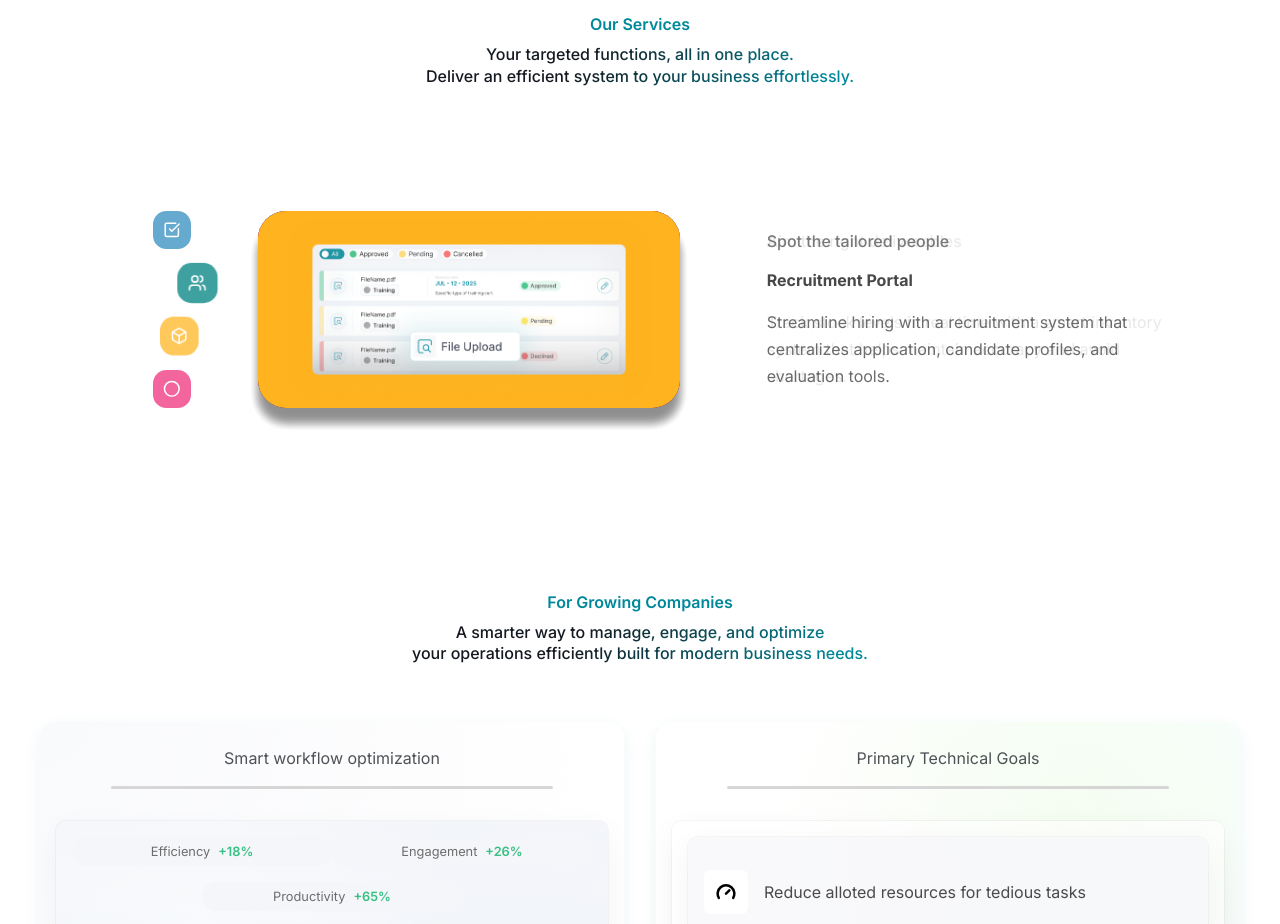
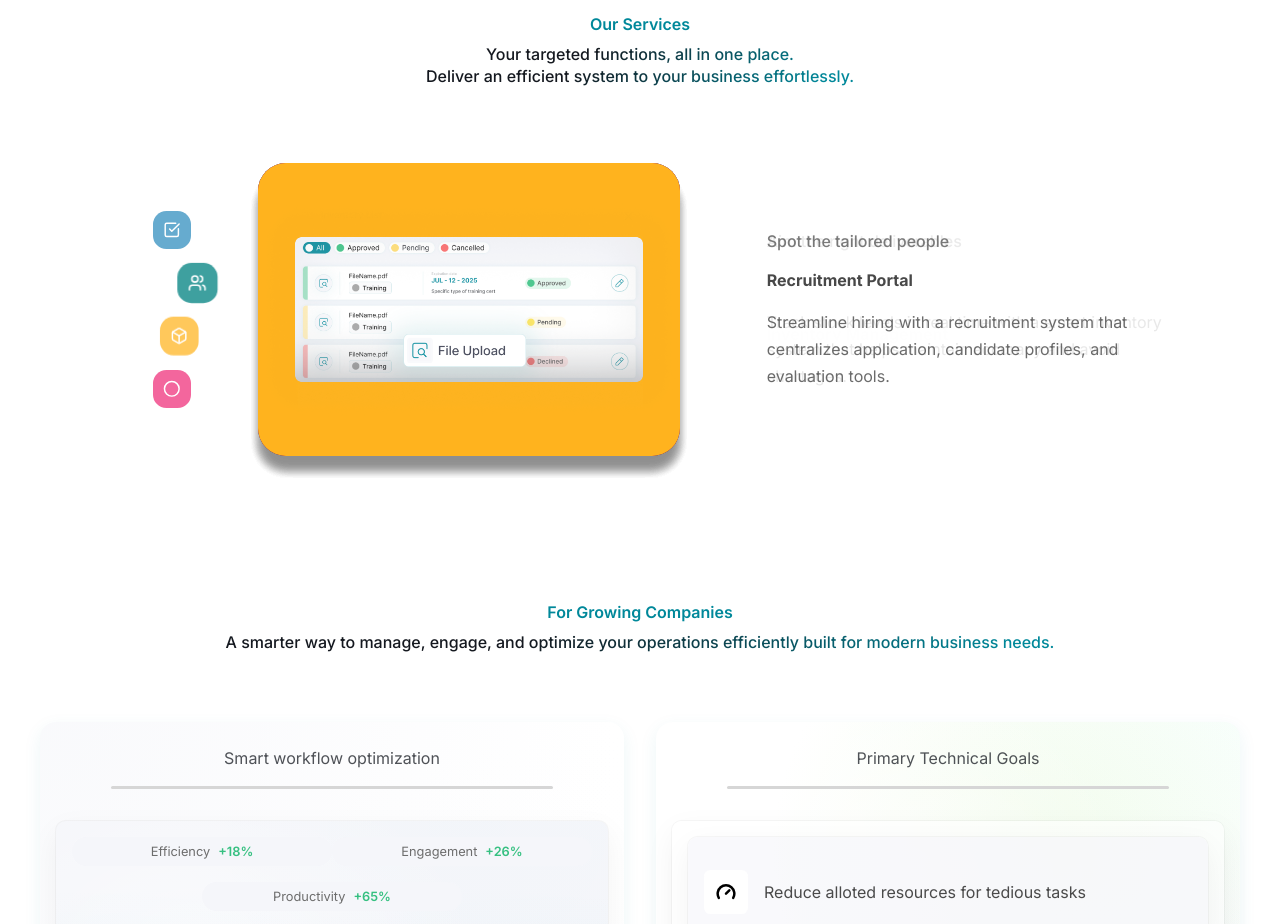
Before and after one commit to dnl-main/centaim-landing, a Next.js app in the folder frontend/: page / in a window 1280 px wide. Shown: the part 1420-2344 px from the top of the page. Built offline with nearby package versions, Linux system fonts and the light colour scheme.

Commit message:
ädded some modification into the landing and homepage

```diff
--- a/frontend/package.json
+++ b/frontend/package.json
@@ -10,7 +10,7 @@
   },
   "dependencies": {
     "@formspree/react": "^3.0.0",
-    "@tabler/icons-react": "^3.36.0",
+    "@tabler/icons-react": "^3.36.1",
     "lucide-react": "^0.562.0",
     "next": "16.1.1",
     "react": "19.2.3",
--- a/frontend/src/app/(features)/landing/demo/_demoFunction/demoUIMQ.css
+++ b/frontend/src/app/(features)/landing/demo/_demoFunction/demoUIMQ.css
@@ -51,7 +51,7 @@
   .home-top-main-left-down-header header,
   .home-top-main-mid-down-header header,
   .home-top-main-right-header header {
-    font-size: var(--font-12);
+    font-size: var(--font-14);
   }
 
     .home-top-main-left-up-data-all,
@@ -69,7 +69,7 @@
           font-size: var(--font-size-8);
     }
     .home-top-main-right-cards-card-down-text p{
-          font-size: var(--font-size-10);
+          font-size: var(--font-size-8);
     }
 
   .home-top-main-left-up-job-main {
@@ -78,8 +78,13 @@
     gap: 1.2vh;
   }
 
+  .home-top-main-right-cards-card-up-text p {
+      font-size: var(--font-size-10);
+      text-align: center;
+    }
+
   .home-top-main-right-cards-card-down {
-    flex-direction: column;
+    flex-direction: row;
   }
 
   .home-top-main-right-cards-card-down-btn {
@@ -113,6 +118,10 @@
     width: 2.5vh;
     height: 2.5vh;
   }
+
+  .home-top-main-left-up-data-complete p{
+      font-size: var(--font-size-8);
+    }
 }
 
 @media (min-width: 768px) and (max-width: 1350px) {
--- a/frontend/src/app/(features)/landing/feature/featureMQ.css
+++ b/frontend/src/app/(features)/landing/feature/featureMQ.css
@@ -72,10 +72,10 @@
 
     .nav-item:hover,
     .nav-item.active {
-      transform: scale(1.15);
+      transform: scale(1.2);
       /* box-shadow: 0 6px 20px rgba(0,0,0,0.25); */
       opacity: 1;
-      transform: translateY(85%);
+      /* transform: translateY(85%); */
       border-bottom-right-radius: 30%;
     }
 
@@ -86,7 +86,7 @@
 
     .nav-item:not(.active) {
       opacity: 0.6;
-      transform: scale(0.95);
+      /* transform: scale(0.95); */
       transform: translateX(0%);
 
     }
@@ -226,7 +226,7 @@
     margin-left: 0px;
   }
     .slide {
-      height: 80%;
+      height: 100%;
       width: 100%;
     }
 
@@ -237,6 +237,10 @@
   .carousel-info {
     width: 45%;
     padding: 30px 20px;
+  }
+
+  .carousel-photo {
+    padding: 10px 30px;
   }
 
   .hook {
--- a/frontend/src/app/(features)/landing/industry/industry.css
+++ b/frontend/src/app/(features)/landing/industry/industry.css
@@ -65,6 +65,7 @@
           font-size: var(--font-size-24);
           font-weight: var(--font-weight-medium);
           color: var(--black-color);
+          width: 70%;
 
           color: #14181f;
           background-image: linear-gradient(135deg, #14181f 37%, #00889a 92%);
--- a/frontend/src/app/(features)/landing/industry/industry.tsx
+++ b/frontend/src/app/(features)/landing/industry/industry.tsx
@@ -16,8 +16,7 @@
           <div className="industry-heading">
             <p className="industry-heading-medium">For Growing Companies</p>
             <div className="industry-heading-header">
-              <p className="industry-heading-header-semibold">A smarter way to manage, engage, and optimize</p>
-              <p className="industry-heading-header-semibold">your operations efficiently built for modern business needs.</p>
+              <p className="industry-heading-header-semibold">A smarter way to manage, engage, and optimize your operations efficiently built for modern business needs.</p>
             </div>
           </div> {/* industry-heading */}
 
--- a/frontend/src/app/(features)/landing/industry/industryMQ.css
+++ b/frontend/src/app/(features)/landing/industry/industryMQ.css
@@ -22,8 +22,10 @@
 
   /* Reduce heading size for mobile */
   .industry-heading-header {
-    font-size: var(--font-16);
+    font-size: var(--font-14);
     line-height: 1.3;
+    text-wrap: calc();
+    width: 100%;
   }
 
   /* 🛑 FIX: Hide the hard line break on mobile screens if you use one in the HTML
```
Also changed, not shown: 1 other file (tests, documents, lock files or other folders).
